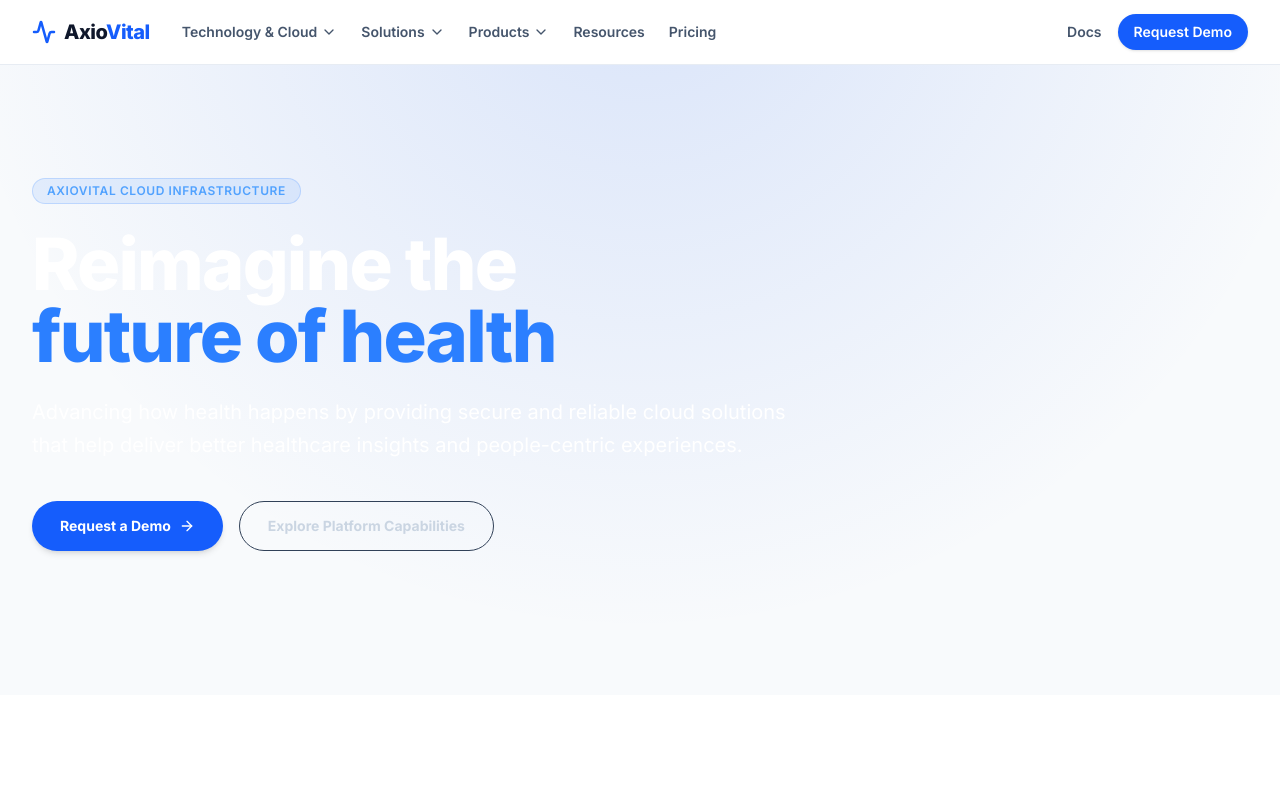
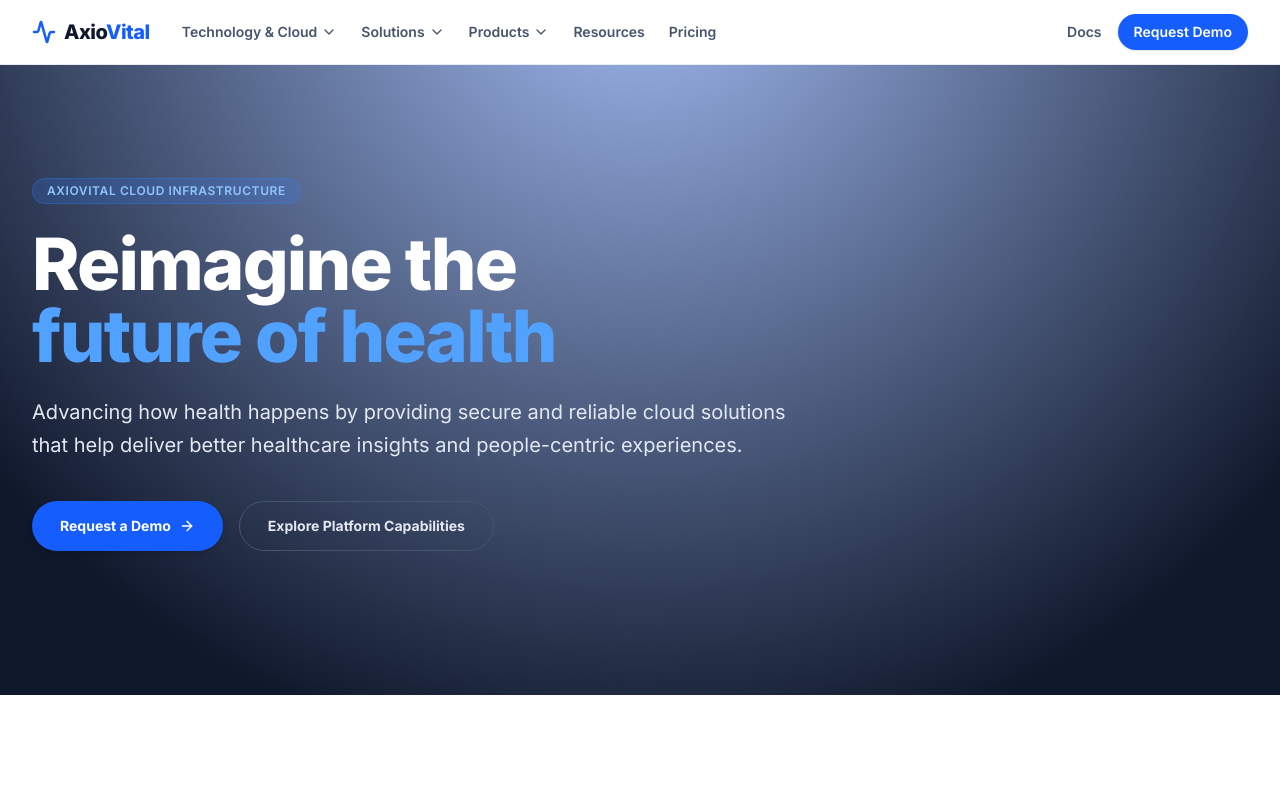
Before and after one commit to somraj-dev/website, a Next.js app: page / in a window 1280 px wide. Shown: the top 798 px of the page. Built offline with nearby package versions, Linux system fonts and the light colour scheme.

Commit message:
Optimize hero gradient backdrop opacity for text readability

```diff
--- a/src/app/globals.css
+++ b/src/app/globals.css
@@ -33,7 +33,7 @@
 }
 
 .hero-gradient {
-  background: radial-gradient(circle at 50% -20%, rgba(37, 99, 235, 0.15) 0%, rgba(255, 255, 255, 0) 70%);
+  background: radial-gradient(circle at 50% -20%, rgba(37, 99, 235, 0.4) 0%, rgba(15, 23, 42, 1) 85%);
 }
 
 .card-shadow {
--- a/src/app/page.tsx
+++ b/src/app/page.tsx
@@ -16,25 +16,25 @@
     <div className="flex flex-col min-h-screen">
 
       {/* Hero Section - Matching Oracle Health layout exactly */}
-      <section className="relative overflow-hidden bg-slate-900 text-white pt-20 pb-24 md:pt-28 md:pb-36 hero-gradient">
+      <section className="relative overflow-hidden text-white pt-20 pb-24 md:pt-28 md:pb-36 hero-gradient">
         <div className="mx-auto max-w-7xl px-4 sm:px-6 lg:px-8 relative z-10">
           <div className="grid grid-cols-1 lg:grid-cols-12 gap-12 items-center">
             <div className="lg:col-span-8 space-y-6">
-              <span className="inline-flex items-center gap-2 px-3.5 py-1 rounded-full bg-blue-500/10 border border-blue-500/20 text-blue-400 text-xs font-semibold uppercase tracking-wider">
+              <span className="inline-flex items-center gap-2 px-3.5 py-1 rounded-full bg-blue-500/20 border border-blue-500/30 text-blue-300 text-xs font-semibold uppercase tracking-wider">
                 AxioVital Cloud Infrastructure
               </span>
               <h1 className="text-4xl sm:text-5xl lg:text-7xl font-extrabold tracking-tight text-white leading-none">
                 Reimagine the <br className="hidden sm:inline" />
-                <span className="text-blue-500">future of health</span>
+                <span className="text-blue-400">future of health</span>
               </h1>
-              <p className="text-lg sm:text-xl text-slate-350 max-w-3xl leading-relaxed">
+              <p className="text-lg sm:text-xl text-slate-200 max-w-3xl leading-relaxed">
                 Advancing how health happens by providing secure and reliable cloud solutions that help deliver better healthcare insights and people-centric experiences.
               </p>
               <div className="flex flex-wrap gap-4 pt-4">
                 <Link href="/contact" className="rounded-full bg-blue-600 px-7 py-3.5 text-sm font-bold text-white shadow-md hover:bg-blue-700 hover:shadow-lg transition-all flex items-center gap-2">
                   Request a Demo <ArrowRight className="h-4 w-4" />
                 </Link>
-                <Link href="/platform" className="rounded-full border border-slate-700 px-7 py-3.5 text-sm font-bold text-slate-300 hover:bg-slate-800 transition-all">
+                <Link href="/platform" className="rounded-full border border-slate-600 px-7 py-3.5 text-sm font-bold text-slate-200 hover:bg-slate-800/80 transition-all">
                   Explore Platform Capabilities
                 </Link>
               </div>
```
